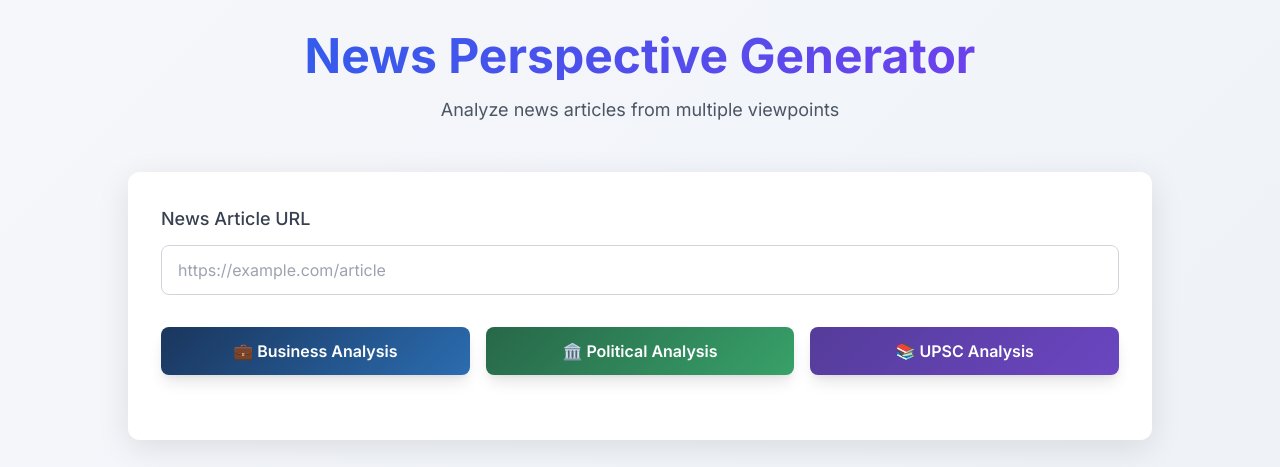
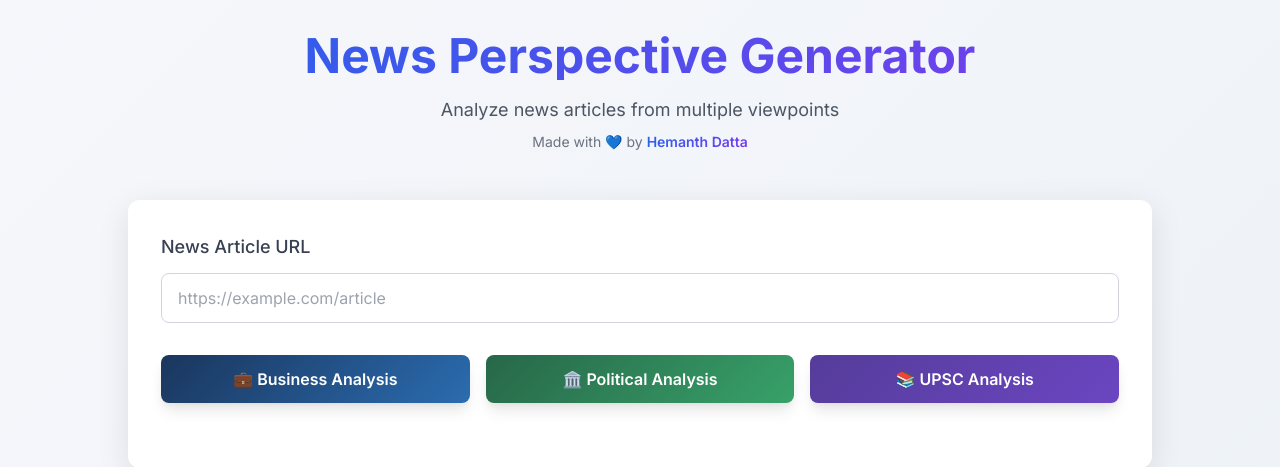
Before and after one commit to hemanthdatta/news-perspective-generator, a Flask app: page / in a window 1280 px wide. Shown: the top 467 px of the page. Run offline with Flask 2, Linux system fonts and the light colour scheme.

Commit message:
Added creator attribution

```diff
--- a/templates/index.html
+++ b/templates/index.html
@@ -16,6 +16,7 @@
                 News Perspective Generator
             </h1>
             <p class="text-gray-600 text-lg">Analyze news articles from multiple viewpoints</p>
+            <p class="text-gray-500 text-sm mt-2">Made with 💙 by <span class="font-semibold gradient-text">Hemanth Datta</span></p>
         </div>
 
         <div class="glass-card rounded-xl p-8 mb-8">
```
